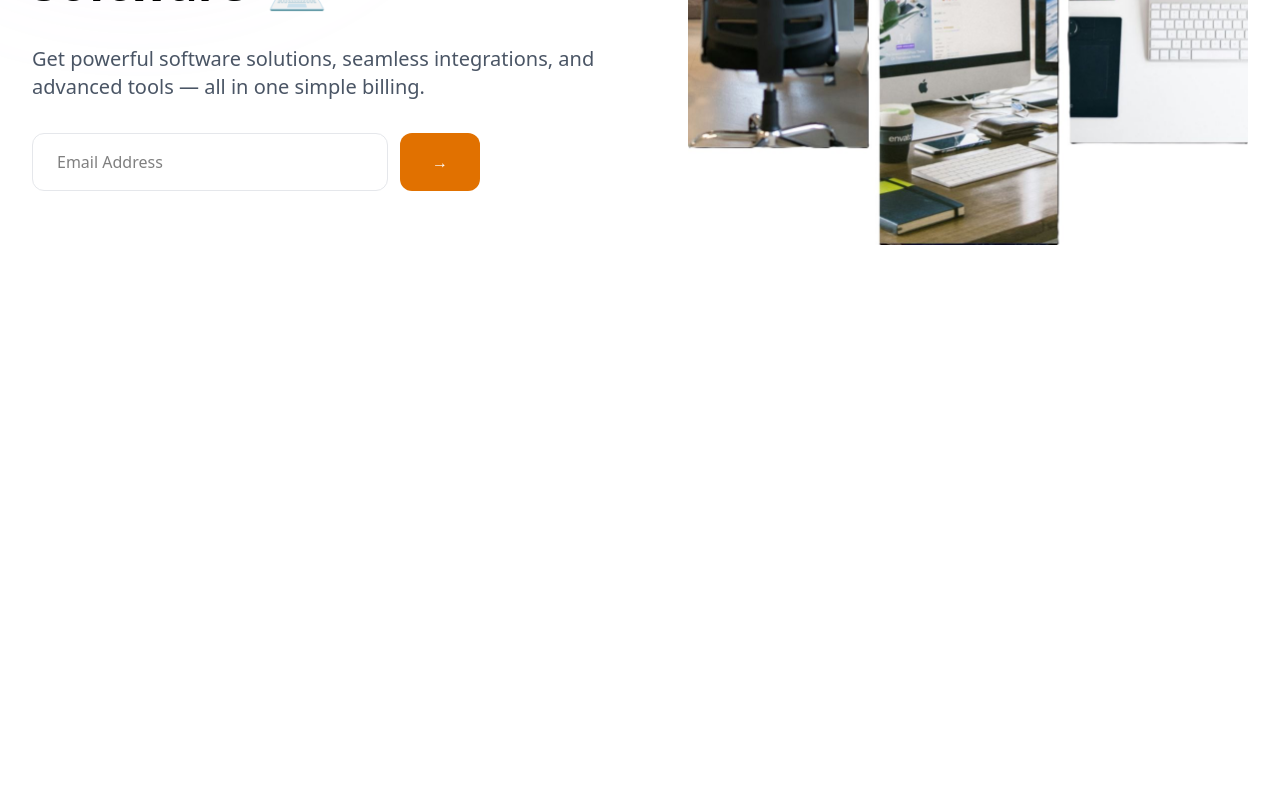
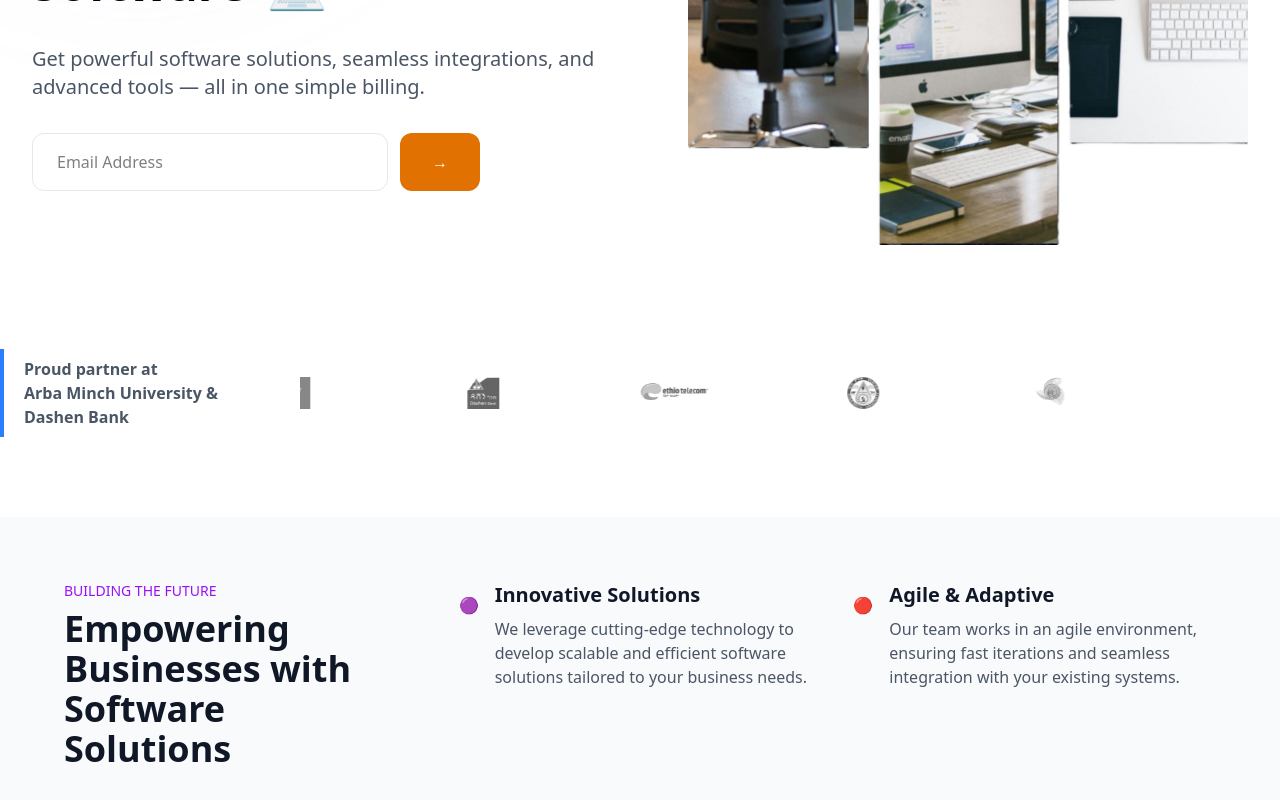
Before and after one commit to ZekariyasT/FNET-solutions, a React (Vite) app: page / in a window 1280 px wide. Shown: the part 470-1270 px from the top of the page. Before the commit the page ends 800 px from the top, so only its background shows below. Built offline with nearby package versions, Linux system fonts and the light colour scheme.

Commit message:
Add components

```diff
--- a/src/App.jsx
+++ b/src/App.jsx
@@ -1,6 +1,8 @@
 import "./App.css";
+import CompanyLogo from "./components/CompanyLogo";
 import Hero from "./components/Hero";
 import Navbar from "./components/Navbar";
+import PurposeSection from "./components/PurposeSection";
 
 function App() {
   return (
@@ -9,6 +11,8 @@ function App() {
       <div className="overflow-hidden">
         <Navbar />
         <Hero />
+        <CompanyLogo />
+        <PurposeSection />
       </div>
     </main>
   );
```
